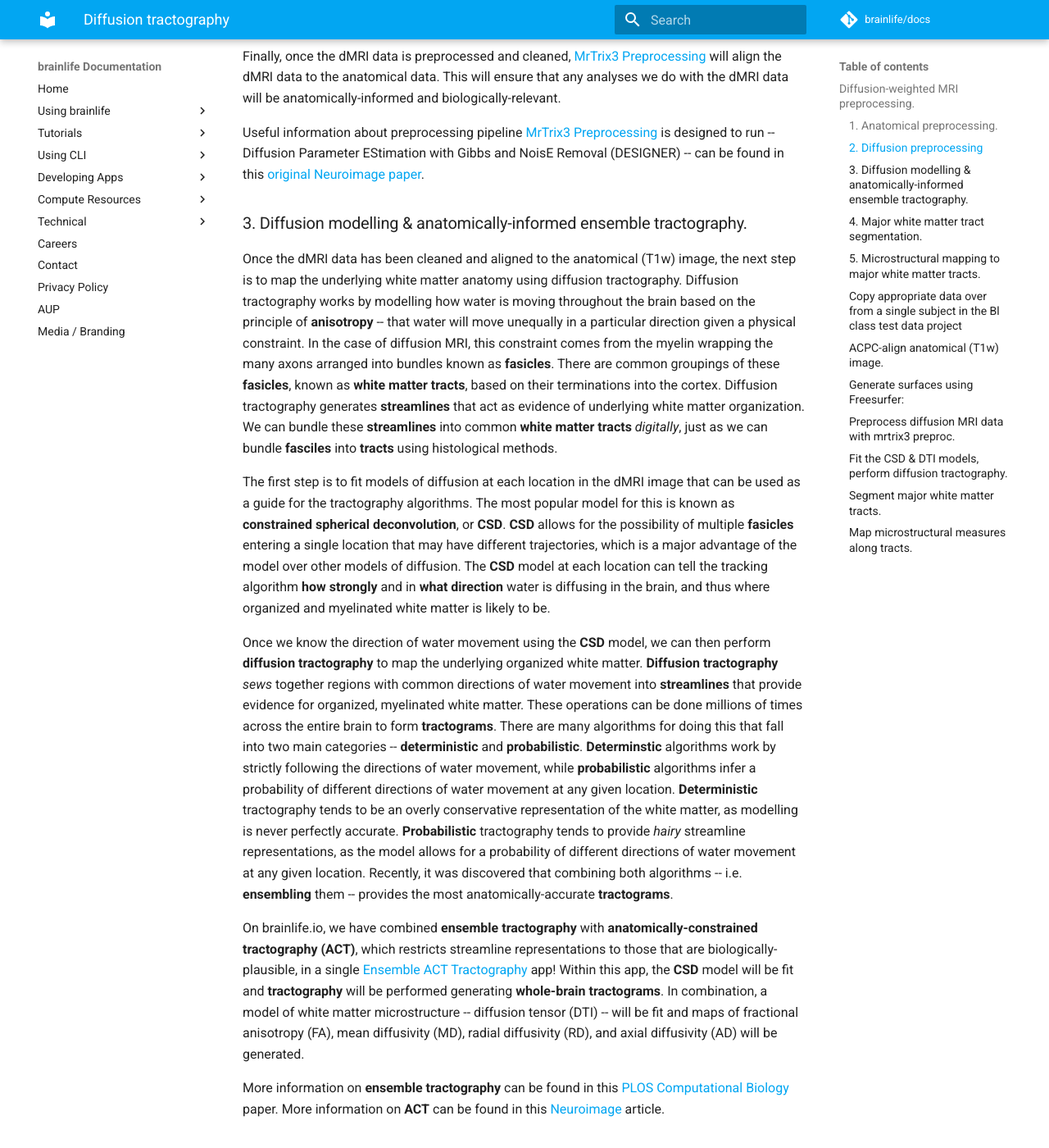
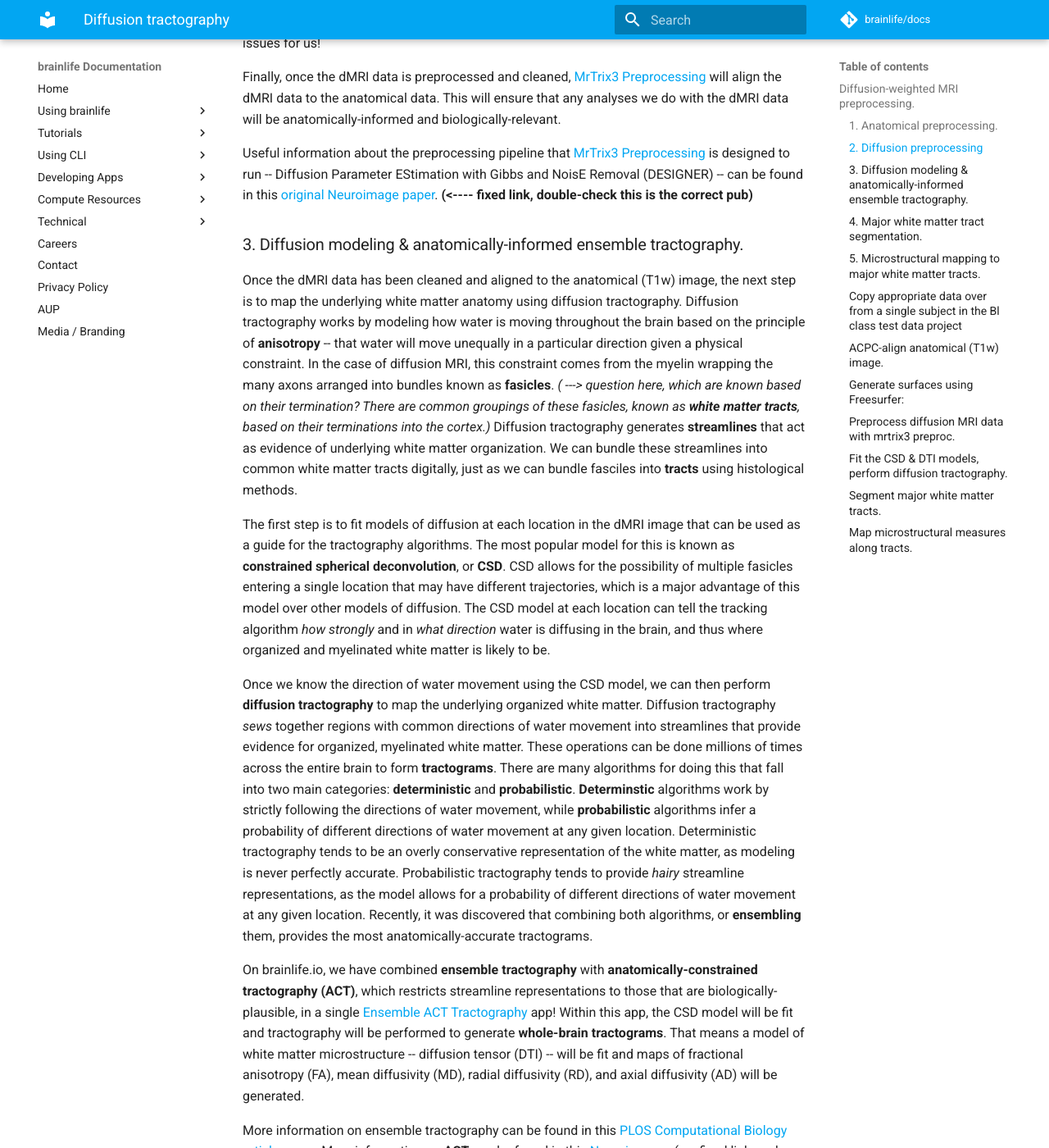
Before and after one commit to brainlife/docs, an MkDocs documentation site: the page built from docs/tutorial/diffusion-tractography.md, in a window 1280 px wide and 1400 px high, scrolled down 1619 px. Shown: the whole window at 82% size. Built offline with MkDocs 1.6.1 and Material for MkDocs 9.7.7, drawn with Linux system fonts in a browser that asks for light colours; comment, search, counter and statistics services are not loaded; some of the changed text lies outside the part shown.

Commit message:
edits, still working
updated a few links, please double-check

```diff
--- a/docs/tutorial/diffusion-tractography.md
+++ b/docs/tutorial/diffusion-tractography.md
@@ -3,37 +3,37 @@
 
 ## Diffusion-weighted MRI preprocessing.
 
-This page demonstrates common steps used to perform diffusion tractography analyses on brainlife.io. The goal of this tutorial is to show you how to process anatomical and diffusion data to generate **tractograms**, **segment major white matter tracts**, and **map microstructural measures** to the major white matter tracks.. This tutorial will use a variety of brainlife.io applications to [generate tractograms](https://brainlife.io/app/5aac2437f0b5260027e24ae1), [segment white matter tracts](https://brainlife.io/app/5cc73ef44ed9df00317f6288), and [map microstructural measures](https://brainlife.io/app/5cc210ce4ed9df00317f61cf) to these tracts.
+This page demonstrates common steps used to perform diffusion tractography analyses on brainlife.io. The goal of this tutorial is to show you how to process anatomical and diffusion data to generate **tractograms**, **segment major white matter tracts**, and **map microstructural measures** to the major white matter tracks. This tutorial will use a variety of brainlife.io applications to [generate tractograms](https://brainlife.io/app/5aac2437f0b5260027e24ae1), [segment white matter tracts](https://brainlife.io/app/5cc73ef44ed9df00317f6288), and [map microstructural measures](https://brainlife.io/app/5cc210ce4ed9df00317f61cf) to these tracts.
 
 This tutorial will use a combination of skills developed in the [Introduction tutorial](https://brainlife.io/docs/tutorial/introduction-to-brainlife/), the [Anatomical Preprocessing tutorial](https://brainlife.io/docs/tutorial/t1w-preprocessing/), and the [Diffusion MRI Preprocessing tutorial](https://brainlife.io/docs/tutorial/diffusion-preprocessing/) you recently completed. If you haven't read our introduction to brainlife, or if you're not comfortable staging, processing, archiving, and viewing data on brainlife.io, please go back through that tutorial before beginning this one.
 
 ### 1. Anatomical preprocessing.
 
-The first step of diffusion tractography often involves processing the anatomical images. In order to track in a biologically-informed manner and to extract major white matter tracts, we must have both of our anatomical (T1w or T2w) images and our diffusion MRI images **aligned**. One way we can make this easier for [MrTrix3 Preprocessing](https://brainlife.io/app/5a813e52dc4031003b8b36f9) is by aligning the anatomical images in such a way that center of the brain is centered in the image. We refer to this as **ACPC-aligned**, as we are aligning the data to the **anterior commissure-posterior comissure plane**. This is the first step in dMRI preprocessing, and is typically done with the [HCP ACPC Alignment (T1w)](https://brainlife.io/app/5c61c69f14027a01b14adcb3) app. We will then need to generate cortical and white matter surfaces, and brain region parcellations, using [Freesurfer](https://brainlife.io/app/58c56d92e13a50849b258801). These will be used for segmenting the major white matter tracts following tractography. Once we've processed our anatomical image, we can move onto diffusion MRI preprocessing.
+The first step of diffusion tractography often involves processing the anatomical images. In order to track in a biologically-informed manner and to extract major white matter tracts, we must have both of our anatomical (T1w or T2w) images and our diffusion MRI images **aligned**. One way we can make this easier for [MrTrix3 Preprocessing](https://brainlife.io/app/5a813e52dc4031003b8b36f9) is by aligning the anatomical images in such a way that the center of the brain is centered in the image. We refer to this as **ACPC-aligned**, as we are aligning the data to the **anterior commissure-posterior comissure plane**. This is the first step in dMRI preprocessing, and it is typically done with the [HCP ACPC Alignment (T1w)](https://brainlife.io/app/5c61c69f14027a01b14adcb3) app. We will then need to generate cortical and white matter surfaces and brain region parcellations using [Freesurfer](https://brainlife.io/app/58c56d92e13a50849b258801). These will be used for segmenting the major white matter tracts following tractography. Once we've processed our anatomical image, we can move onto diffusion MRI preprocessing.
 
 ### 2. Diffusion preprocessing
 
-The next step in diffusion preprocessing is to actually preprocess the diffusion data. dMRI data, like any other MRI dataset, is quite noisy. Just like fMRI, dMRI data is sensitive to **susceptibility distortions**. This is when regions of the brain look "wavy" or fold inward or outward on itself in images. This is due to how the scanner sweeps across the entire brain during acquisition. Also, dMRI data is very susceptible to **motion**. Because some scans take a long time, it is nearly impossible for a participant to lie completely motionless. Even the most subtle movements can alter the results in a specific region and make your data less accurate. Finally, movement of the magnetic gradients can induce electromagnetic currents which can affect the measurement in any given location. This is called **eddy currents**, and is due to the fact that electricity and magnetism are part of the same field - i.e. the *electromagnetic field*. We can correct for all of these common artifacts using [MrTrix3 Preprocessing](https://brainlife.io/app/5a813e52dc4031003b8b36f9).
+The next step in diffusion preprocessing is to actually preprocess the diffusion data. dMRI data, like any other MRI dataset, is quite noisy. Just like fMRI, dMRI data is sensitive to **susceptibility distortions**. This is when regions of the brain look "wavy" or fold inward or outward on itself in images. This is due to how the scanner sweeps across the entire brain during acquisition. Also, dMRI data is very susceptible to motion. Because some scans take a long time, it is nearly impossible for a participant to lie completely motionless. Even the most subtle movements can alter the results in a specific region and make your data less accurate. Finally, movement of the magnetic gradients can induce electromagnetic currents which can affect the measurement in any given location. These electromagnetic currents are called **eddy currents**, and they are due to the fact that electricity and magnetism are part of the same field, otherwise known as the **electromagnetic field**. Thankfully, brainlife.io allows us to correct for all of these common artifacts using [MrTrix3 Preprocessing](https://brainlife.io/app/5a813e52dc4031003b8b36f9).
 
-In addition to these artifacts, dMRI has very low signal-to-noise ratio (SNR), which directly impacts how well you can fit microstructural models and analyze diffusion data. This means that in any given location, the amount of diffusion signal is very low compared to the "noise" of the scanner. There are methods to lower the amount of noise across the brain, and thus increase the SNR. [MrTrix3 Preprocessing](https://brainlife.io/app/5a813e52dc4031003b8b36f9) has the capability to identify and remove noise using principal components analysis (PCA) and Rician analysis.
+In addition to these artifacts, dMRI has a very low **signal-to-noise ratio (SNR)**, which directly impacts how well you can fit microstructural models and analyze diffusion data. This means that in any given location, the amount of diffusion signal is very low compared to the "noise" of the scanner. There are methods to lower the amount of noise across the brain and thus increase the SNR. [MrTrix3 Preprocessing](https://brainlife.io/app/5a813e52dc4031003b8b36f9) has the capability to identify and remove noise using principal components analysis (PCA) and Rician analysis.
 
 On top of these issues, dMRI data is sensitive to other artifacts and non-regularities, including **gibbs ringing and bias field inhomogeneities**, which can affect the quality of the data and how well measures can be derived from the data. [MrTrix3 Preprocessing](https://brainlife.io/app/5a813e52dc4031003b8b36f9) can deal with all of these issues for us!
 
 Finally, once the dMRI data is preprocessed and cleaned, [MrTrix3 Preprocessing](https://brainlife.io/app/5a813e52dc4031003b8b36f9) will align the dMRI data to the anatomical data. This will ensure that any analyses we do with the dMRI data will be anatomically-informed and biologically-relevant.
 
-Useful information about preprocessing pipeline [MrTrix3 Preprocessing](https://brainlife.io/app/5a813e52dc4031003b8b36f9) is designed to run -- Diffusion Parameter EStimation with Gibbs and NoisE Removal (DESIGNER) -- can be found in this [original Neuroimage paper](https://pubmed.ncbi.nlm.nih.gov/30077743-evaluation-of-the-accuracy-and-precision-of-the-diffusion-parameter-estimation-with-gibbs-and-noise-removal-pipeline/).
+Useful information about the preprocessing pipeline that [MrTrix3 Preprocessing](https://brainlife.io/app/5a813e52dc4031003b8b36f9) is designed to run -- Diffusion Parameter EStimation with Gibbs and NoisE Removal (DESIGNER) -- can be found in this [original Neuroimage paper](https://www.ncbi.nlm.nih.gov/pubmed/30077743). **(<---- fixed link, double-check this is the correct pub)**
 
-### 3. Diffusion modelling & anatomically-informed ensemble tractography.
+### 3. Diffusion modeling & anatomically-informed ensemble tractography.
 
-Once the dMRI data has been cleaned and aligned to the anatomical (T1w) image, the next step is to map the underlying white matter anatomy using diffusion tractography. Diffusion tractography works by modelling how water is moving throughout the brain based on the principle of **anisotropy** -- that water will move unequally in a particular direction given a physical constraint. In the case of diffusion MRI, this constraint comes from the myelin wrapping the many axons arranged into bundles known as **fasicles**. There are common groupings of these **fasicles**, known as **white matter tracts**, based on their terminations into the cortex. Diffusion tractography generates **streamlines** that act as evidence of underlying white matter organization. We can bundle these **streamlines** into common **white matter tracts** *digitally*, just as we can bundle **fasciles** into **tracts** using histological methods.
+Once the dMRI data has been cleaned and aligned to the anatomical (T1w) image, the next step is to map the underlying white matter anatomy using diffusion tractography. Diffusion tractography works by modeling how water is moving throughout the brain based on the principle of **anisotropy** -- that water will move unequally in a particular direction given a physical constraint. In the case of diffusion MRI, this constraint comes from the myelin wrapping the many axons arranged into bundles known as **fasicles**. _( ---> question here, which are known based on their termination? There are common groupings of these fasicles, known as **white matter tracts**, based on their terminations into the cortex.)_ Diffusion tractography generates **streamlines** that act as evidence of underlying white matter organization. We can bundle these streamlines into common white matter tracts digitally, just as we can bundle fasciles into **tracts** using histological methods.
 
-The first step is to fit models of diffusion at each location in the dMRI image that can be used as a guide for the tractography algorithms. The most popular model for this is known as **constrained spherical deconvolution**, or **CSD**. **CSD** allows for the possibility of multiple **fasicles** entering a single location that may have different trajectories, which is a major advantage of the model over other models of diffusion. The **CSD** model at each location can tell the tracking algorithm **how strongly** and in **what direction** water is diffusing in the brain, and thus where organized and myelinated white matter is likely to be.
+The first step is to fit models of diffusion at each location in the dMRI image that can be used as a guide for the tractography algorithms. The most popular model for this is known as **constrained spherical deconvolution**, or **CSD**. CSD allows for the possibility of multiple fasicles entering a single location that may have different trajectories, which is a major advantage of this model over other models of diffusion. The CSD model at each location can tell the tracking algorithm _how strongly_ and in _what direction_ water is diffusing in the brain, and thus where organized and myelinated white matter is likely to be.
 
-Once we know the direction of water movement using the **CSD** model, we can then perform **diffusion tractography** to map the underlying organized white matter. **Diffusion tractography** *sews* together regions with common directions of water movement into **streamlines** that provide evidence for organized, myelinated white matter. These operations can be done millions of times across the entire brain to form **tractograms**. There are many algorithms for doing this that fall into two main categories -- **deterministic** and **probabilistic**. **Determinstic** algorithms work by strictly following the directions of water movement, while **probabilistic** algorithms infer a probability of different directions of water movement at any given location. **Deterministic** tractography tends to be an overly conservative representation of the white matter, as modelling is never perfectly accurate. **Probabilistic** tractography tends to provide *hairy* streamline representations, as the model allows for a probability of different directions of water movement at any given location. Recently, it was discovered that combining both algorithms -- i.e. **ensembling** them -- provides the most anatomically-accurate **tractograms**.
+Once we know the direction of water movement using the CSD model, we can then perform **diffusion tractography** to map the underlying organized white matter. Diffusion tractography *sews* together regions with common directions of water movement into streamlines that provide evidence for organized, myelinated white matter. These operations can be done millions of times across the entire brain to form **tractograms**. There are many algorithms for doing this that fall into two main categories: **deterministic** and **probabilistic**. **Determinstic** algorithms work by strictly following the directions of water movement, while **probabilistic** algorithms infer a probability of different directions of water movement at any given location. Deterministic tractography tends to be an overly conservative representation of the white matter, as modeling is never perfectly accurate. Probabilistic tractography tends to provide *hairy* streamline representations, as the model allows for a probability of different directions of water movement at any given location. Recently, it was discovered that combining both algorithms, or **ensembling** them, provides the most anatomically-accurate tractograms.
 
-On brainlife.io, we have combined **ensemble tractography** with **anatomically-constrained tractography (ACT)**, which restricts streamline representations to those that are biologically-plausible, in a single [Ensemble ACT Tractography](https://brainlife.io/app/5aac2437f0b5260027e24ae1) app! Within this app, the **CSD** model will be fit and **tractography** will be performed generating **whole-brain tractograms**. In combination, a model of white matter microstructure -- diffusion tensor (DTI) -- will be fit and maps of fractional anisotropy (FA), mean diffusivity (MD), radial diffusivity (RD), and axial diffusivity (AD) will be generated.
+On brainlife.io, we have combined **ensemble tractography** with **anatomically-constrained tractography (ACT)**, which restricts streamline representations to those that are biologically-plausible, in a single [Ensemble ACT Tractography](https://brainlife.io/app/5aac2437f0b5260027e24ae1) app! Within this app, the CSD model will be fit and tractography will be performed to generate **whole-brain tractograms**. That means a model of white matter microstructure -- diffusion tensor (DTI) -- will be fit and maps of fractional anisotropy (FA), mean diffusivity (MD), radial diffusivity (RD), and axial diffusivity (AD) will be generated.
 
-More information on **ensemble tractography** can be found in this [PLOS Computational Biology](https://journals.plos.org/ploscompbiol/article?id=10.1371/journal.pcbi.1004692) paper. More information on **ACT** can be found in this [Neuroimage](https://pubmed.ncbi.nlm.nih.gov/22705374-anatomically-constrained-tractography-improved-diffusion-mri-streamlines-tractography-through-effective-use-of-anatomical-information/) article.
+More information on ensemble tractography can be found in this [PLOS Computational Biology article](https://journals.plos.org/ploscompbiol/article?id=10.1371/journal.pcbi.1004692) paper. More information on **ACT** can be found in this [Neuroimage](https://www.ncbi.nlm.nih.gov/pubmed/22705374).  _(<--- fixed link, make sure it's correct)
 
 ### 4. Major white matter tract segmentation.
 
```
